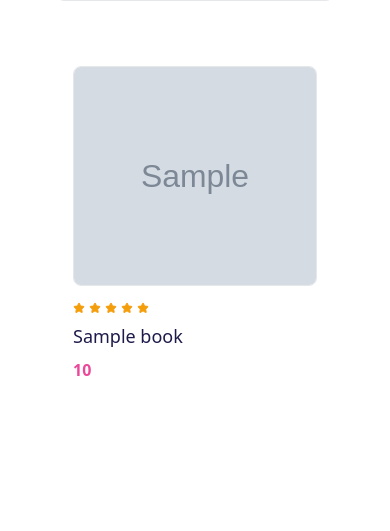
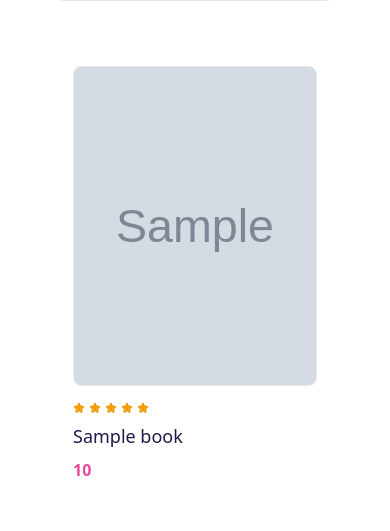
Before and after one commit to gabhu-dev/books-scraper, a Flask app: template app/templates/index.html in a window 390 px wide. Shown: the part 342-873 px from the top of the page. Before the commit the page ends 718 px from the top, so only its background shows below. Run offline with Flask 3, Linux system fonts and the light colour scheme; the template is opened without the code that fills it: most values are stand-ins (such as "Sample title", 1, 10 or a date in 2020); grey boxes marked "Sample" are stand-in pictures; some libraries are stand-ins or nearby versions.

Commit message:
[add] meta view port and add clases

```diff
--- a/app/templates/base.html
+++ b/app/templates/base.html
@@ -2,6 +2,7 @@
 <html lang="es">
 <head>
     <meta charset="UTF-8">
+    <meta name="viewport" content="width=device-width, initial-scale=1.0">
     <title>Books Scraper</title>
     <script src="https://cdn.tailwindcss.com"></script>
     <script src="https://unpkg.com/lucide@latest"></script>
--- a/app/templates/index.html
+++ b/app/templates/index.html
@@ -25,7 +25,7 @@
         <div class="grid grid-cols-1 md:grid-cols-4 lg:grid-cols-6 gap-6">
             {% for book in books %}
             <a class="p-4 text-center transition-all border border-white rounded-lg hover:border-gray-100 hover:shadow-md" href="{{ url_for('main.book_details', url_detail=book.url_detail) }}">
-                <img class="mb-4 border border-gray-200 rounded-lg w-full h-[220px] object-cover" src="{{ book.image_url }}" alt="{{ book.title }}">
+                <img class="mb-4 border border-gray-200 rounded-lg w-full h-[20rem] md:h-[220px] object-cover" src="{{ book.image_url }}" alt="{{ book.title }}">
                 <div class="flex gap-1 mb-2">
                     {% for i in range(5) %}
                         {% if i <= book.rating %}
```
